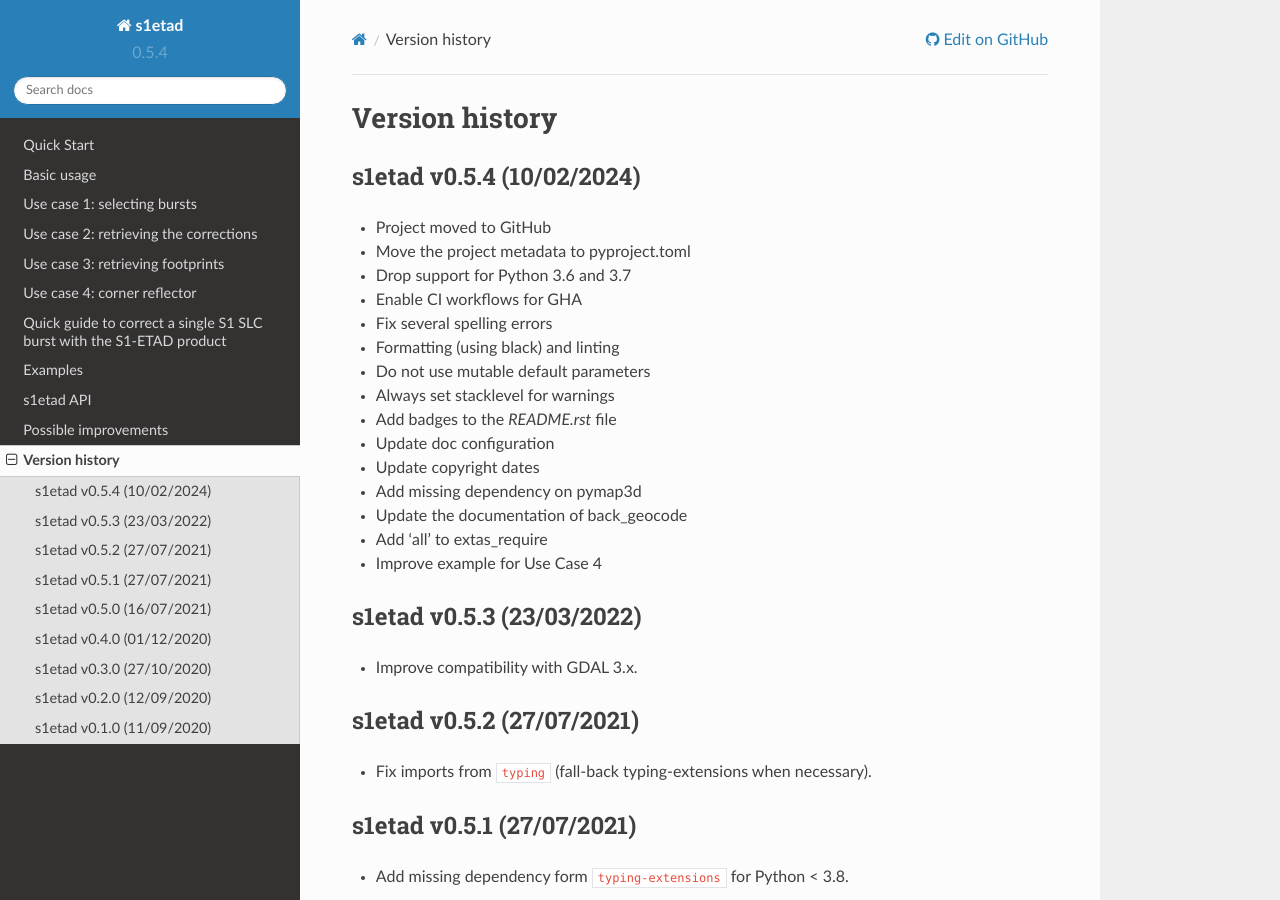
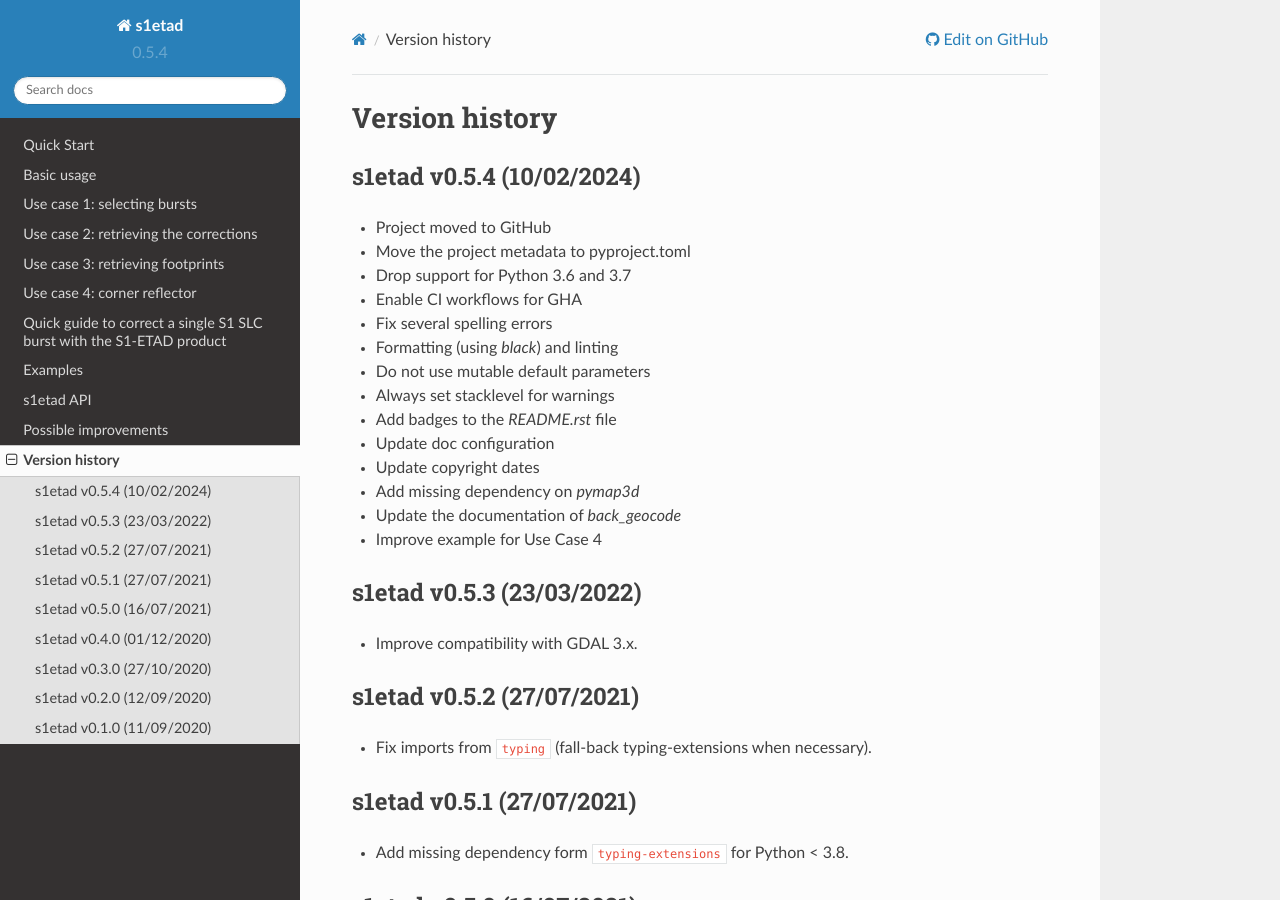
Before and after one commit to s1tools/s1-etad, a Sphinx documentation site: the page built from docs/news.rst, in a window 1280 px wide and 900 px high. Built offline with Sphinx 7.4.7 and the Read the Docs theme 2.0.0, drawn with Linux system fonts in a browser that asks for light colours.

Commit message:
Fix CHANGELOG.rst

```diff
--- a/CHANGELOG.rst
+++ b/CHANGELOG.rst
@@ -9,15 +9,14 @@
 * Drop support for Python 3.6 and 3.7
 * Enable CI workflows for GHA
 * Fix several spelling errors
-* Formatting (using black) and linting
+* Formatting (using `black`) and linting
 * Do not use mutable default parameters
 * Always set stacklevel for warnings
 * Add badges to the `README.rst` file
 * Update doc configuration
 * Update copyright dates
-* Add missing dependency on pymap3d
-* Update the documentation of back_geocode
-* Add 'all' to extas_require
+* Add missing dependency on `pymap3d`
+* Update the documentation of `back_geocode`
 * Improve example for Use Case 4
 
 
--- a/docs/spelling_wordlist.txt
+++ b/docs/spelling_wordlist.txt
@@ -10,7 +10,6 @@
 de
 dev
 docstrings
-extras
 func
 funcname
 geo
```
